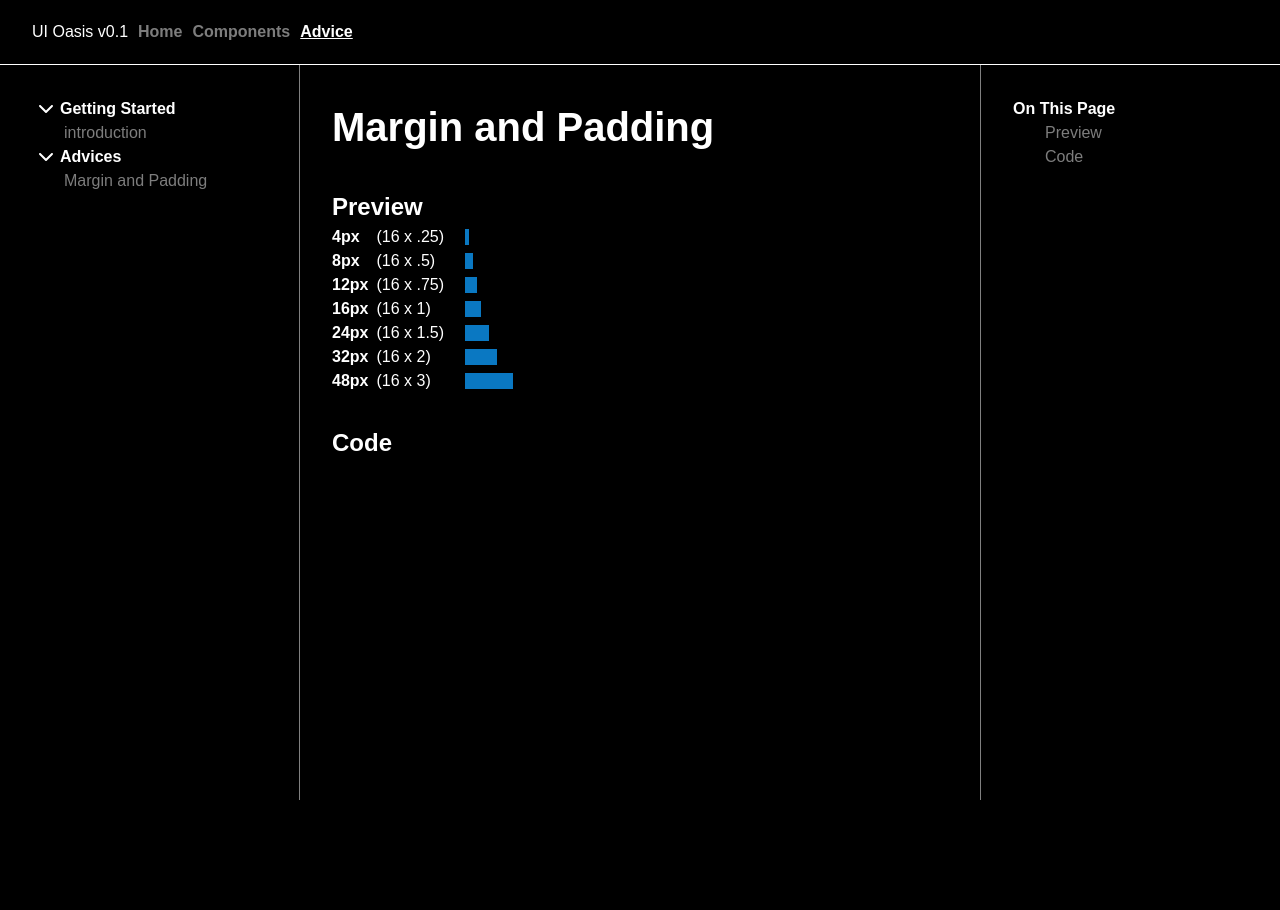
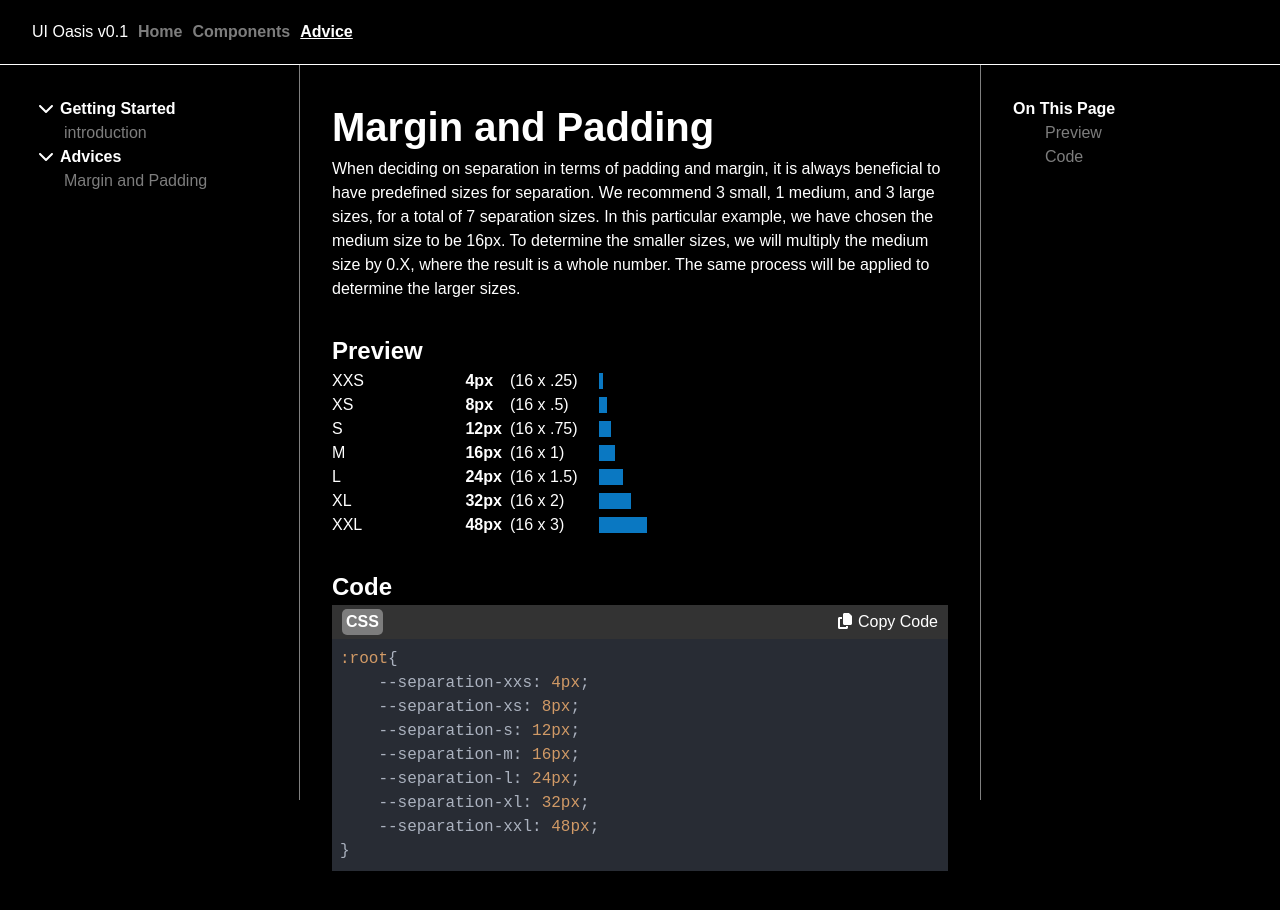
Before and after one commit to RaulAtWork/UI-Oasis, a React (Vite) app: page /advice/separation in a window 1280 px wide. Shown: the top 910 px of the page. Before the commit the page ends 800 px from the top, so only its background shows below. Built offline with nearby package versions, Linux system fonts and the light colour scheme; the HTML template or start-up script is replaced by a standard one.

Commit message:
added introduction to separation

```diff
--- a/src/pages/Advice/A_Separation.jsx
+++ b/src/pages/Advice/A_Separation.jsx
@@ -1,37 +1,65 @@
+import TabbedCodeSyntax from "../../components/code-syntax/TabbedCodeSyntax";
 import "./A_Separation.css";
 
 const separationList = [
-  { size: "4px", calculation: "16 x .25", className: "w-xxs" },
-  { size: "8px", calculation: "16 x .5", className: "w-xs" },
-  { size: "12px", calculation: "16 x .75", className: "w-s" },
-  { size: "16px", calculation: "16 x 1", className: "w-m" },
-  { size: "24px", calculation: "16 x 1.5", className: "w-l" },
-  { size: "32px", calculation: "16 x 2", className: "w-xl" },
-  { size: "48px", calculation: "16 x 3", className: "w-xxl" },
+  { size: "4px", calculation: "16 x .25", className: "w-xxs", display: "XXS" },
+  { size: "8px", calculation: "16 x .5", className: "w-xs", display: "XS" },
+  { size: "12px", calculation: "16 x .75", className: "w-s", display: "S" },
+  { size: "16px", calculation: "16 x 1", className: "w-m", display: "M" },
+  { size: "24px", calculation: "16 x 1.5", className: "w-l", display: "L" },
+  { size: "32px", calculation: "16 x 2", className: "w-xl", display: "XL" },
+  { size: "48px", calculation: "16 x 3", className: "w-xxl", display: "XXL" },
 ];
+const codeCSS=`:root{
+    --separation-xxs: 4px;
+    --separation-xs: 8px;
+    --separation-s: 12px;
+    --separation-m: 16px;
+    --separation-l: 24px;
+    --separation-xl: 32px;
+    --separation-xxl: 48px;
+}`
+
+const tabbedData =[{title:"CSS", codeString: codeCSS, language: "css"}]
 
 function A_Separation() {
   return (
     <article className="component-details">
       <h1>Margin and Padding</h1>
+      <p>
+        When deciding on separation in terms of padding and margin, it is always
+        beneficial to have predefined sizes for separation. We recommend 3
+        small, 1 medium, and 3 large sizes, for a total of 7 separation sizes.
+        In this particular example, we have chosen the medium size to be 16px.
+        To determine the smaller sizes, we will multiply the medium size by 0.X,
+        where the result is a whole number. The same process will be applied to
+        determine the larger sizes.
+      </p>
       <h2>Preview</h2>
-        {separationList.map((elem, index) =>(
-          <SeparationPreview size={elem.size} calculation={elem.calculation} className={elem.className}/>
-        ))}
+      {separationList.map((elem, index) => (
+        <SeparationPreview
+          size={elem.size}
+          calculation={elem.calculation}
+          className={elem.className}
+          displayName={elem.display}
+        />
+      ))}
       <h2>Code</h2>
+      <TabbedCodeSyntax data={tabbedData}/>
     </article>
   );
 }
 
 export default A_Separation;
 
-function SeparationPreview({ size, calculation, className }) {
+function SeparationPreview({ displayName, size, calculation, className }) {
   return (
     <div className="separation-preview">
+      <span>{displayName}</span>
       <span>
         <b>{size}</b> ({calculation}){" "}
       </span>
-      <div className={className}/>
+      <div className={className} />
     </div>
   );
 }
```
